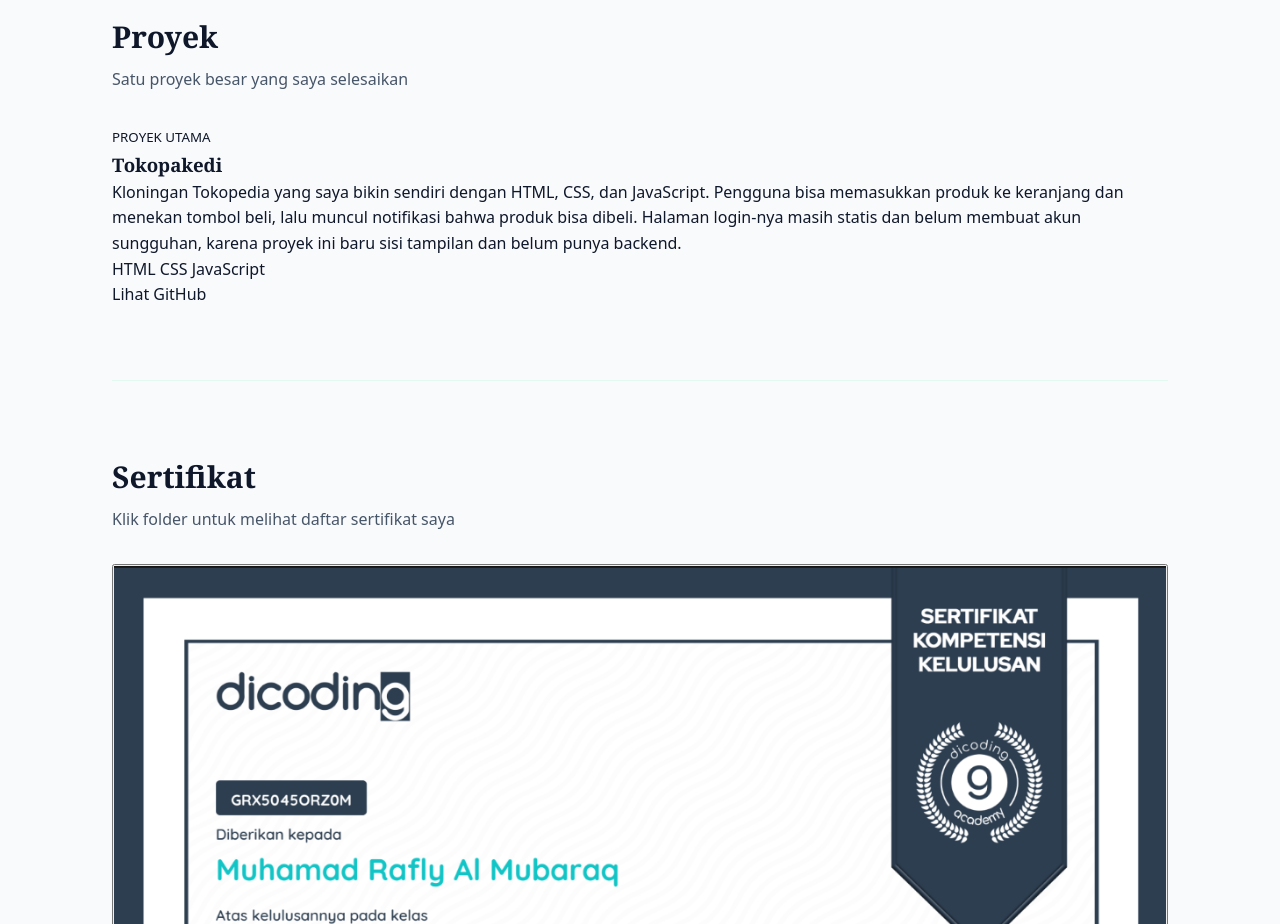
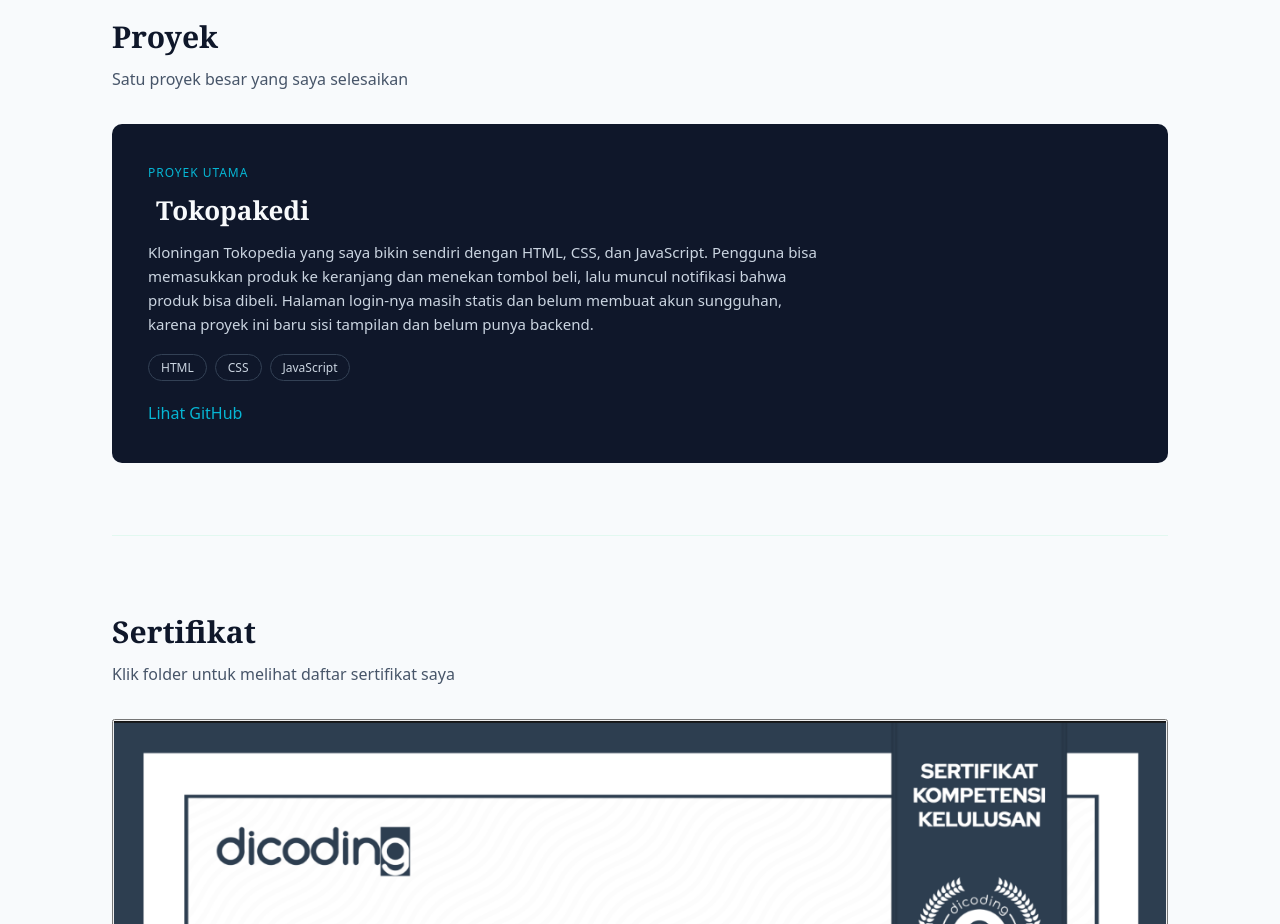
Before and after one commit to muhamadrafly1207-cmd/portofolio, a plain HTML site: page index.html in a window 1280 px wide. Shown: the part 1100-2024 px from the top of the page. Drawn offline with Linux system fonts and the light colour scheme.

Commit message:
css kartu proyek

```diff
--- a/style.css
+++ b/style.css
@@ -285,3 +285,59 @@ h2{
     opacity: 1;
     margin-top: 14px;
 }
+
+.kartu-proyek {
+    background: var(--tinta);
+    color: var(--latar);
+    border-radius: 10px;
+    padding: 36px;
+    border-top: 3px solid transparent;
+    transition: 0.25s;
+}
+
+.kartu-proyek:hover{
+    transform: translateY(-4px);
+    border-top-color: var(--aksen);
+}
+
+.kartu-proyek small{
+    display: block;
+    color: var(--aksen);
+    font-size: 12px;
+    letter-spacing: 0.08em;
+}
+
+.kartu-proyek h3{
+    font-size: 26px;
+    margin: 8px;
+}
+
+.kartu-proyek p{
+    color: #cbd5e1;
+    font-size: 15px;
+    max-width: 680px;
+}
+
+.tag-teknologi{
+    display: flex;
+    flex-wrap: wrap;
+    gap: 8px;
+    margin-top: 18px;
+}
+
+.tag-teknologi span{
+    border: 1px solid #334155;
+    color: #cbd5e1;
+    border-radius: 20px;
+    padding: 3px 12px;
+    font-size: 12px;
+}
+
+.kartu-proyek a{
+    display: inline-block;
+    margin-top: 20px;
+    color: var(--aksen);
+    .hover {
+        text-decoration: underline;
+    }
+}
```
